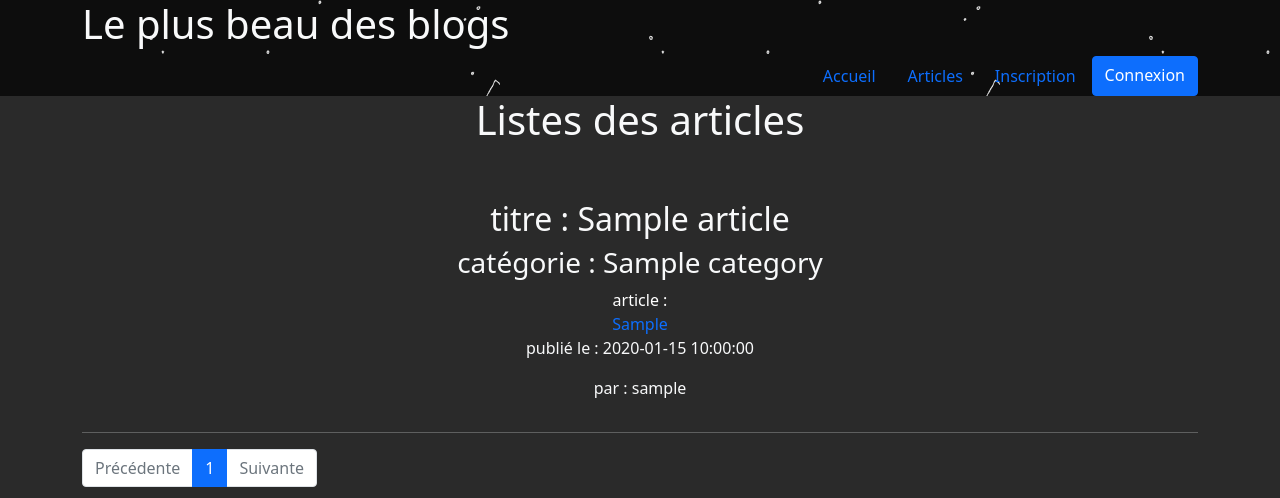
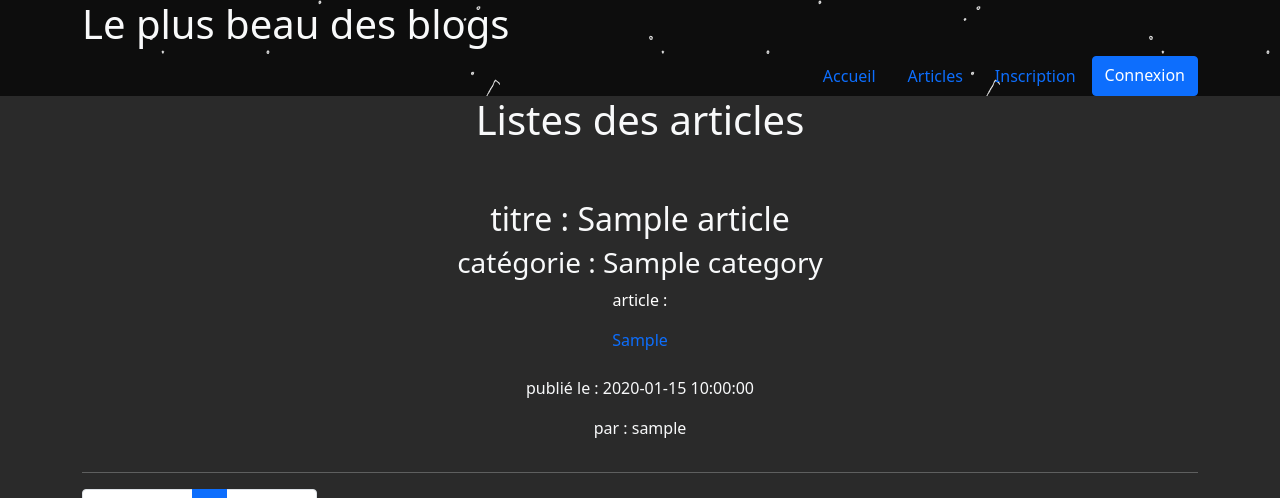
Before and after one commit to marc-keil/blog, a PHP site: page /articles.php in a window 1280 px wide. Shown: the top 498 px of the page. Run offline with PHP 8.4, Linux system fonts and the light colour scheme; tables that the repository leaves empty or names only in its code hold one stand-in row (values such as "Sample post").

Commit message:
Ilmanqlindex

```diff
--- a/articles.php
+++ b/articles.php
@@ -251,21 +251,22 @@ if (isset($_GET["page"]) && !empty($_GET["page"])) {
                                         echo strip_tags(substr($article["article"], 0, $charMax) . "...");
 
                                     ?>
-                                        <br>
+                                        <div class="mt-3">
                                         <a class="btn btn-info" href="article.php?article=<?= $article["id"]; ?>">
                                             Lire la suite de l'article
                                         </a>
+                                        </div>
                                     <?php
                                     } else {
                                     ?>
-                                        <div class="text-center text-light">
+                                        <div class="text-center text-light mt-3">
                                             <a class="charlie" href="article.php?article=<?= $article['id'] ?>"><?= $article['article'] ?></a>
                                         </div>
                                     <?php
                                     }
 
                                     ?>
-
+        <br>
                                 </div>
                                 <div class="text-light text-center">
                                     <p>
```
